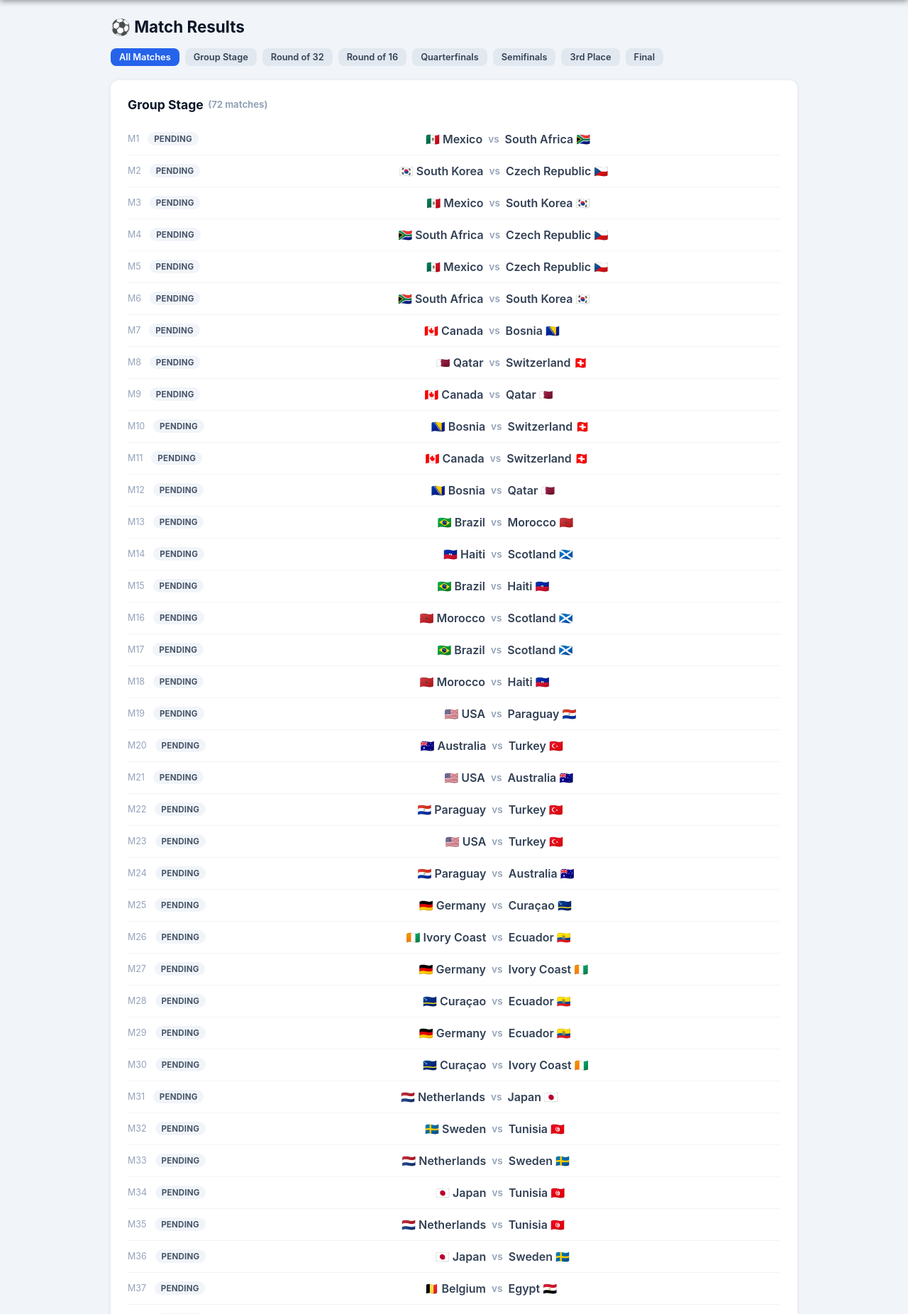
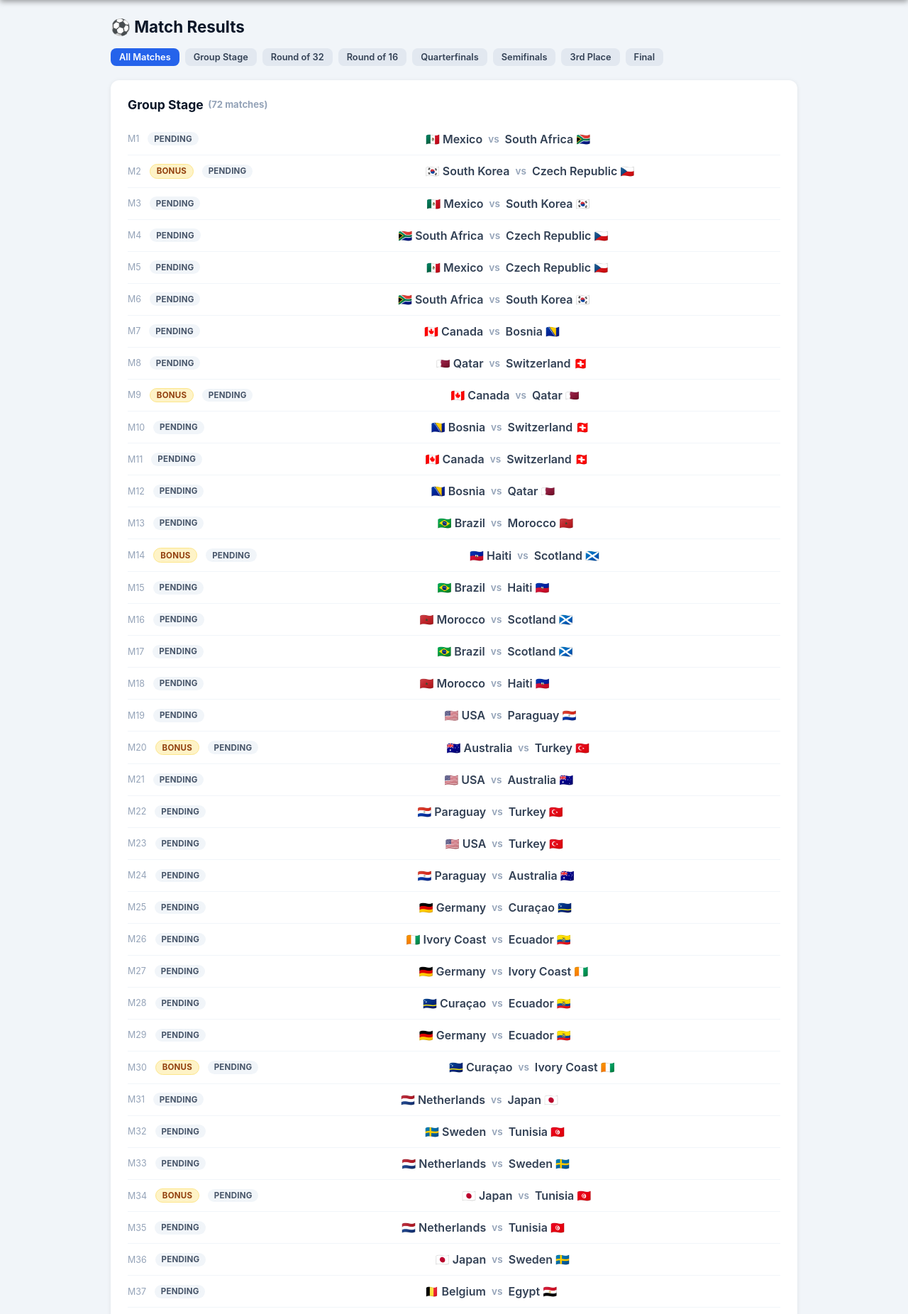
Before and after one commit to pablohomeless/wc2026-prediction-game, a PHP site: page /results.php in a window 1280 px wide. Shown: the part 53-1905 px from the top of the page at 71% size. Run offline with PHP 8.4, Linux system fonts and the light colour scheme; data comes from the database, SQL or seed files in the repository; data that the repository does not hold is empty.

Commit message:
issue  is_bonus_game de javitoalon - solved

```diff
--- a/alt-apache-php-mysql/results.php
+++ b/alt-apache-php-mysql/results.php
@@ -152,7 +152,7 @@ foreach ($matches as $m) {
     ?>
     <div class="match-row">
         <span class="match-meta">M<?= $m['match_number'] ?></span>
-        <?php if ($m['is_bonus']): ?>
+        <?php if ($m['is_bonus_game']): ?>
         <span class="badge badge-bonus">Bonus</span>
         <?php endif; ?>
         <span class="badge <?= $status_cls ?>"><?= $status_lbl ?></span>
```
